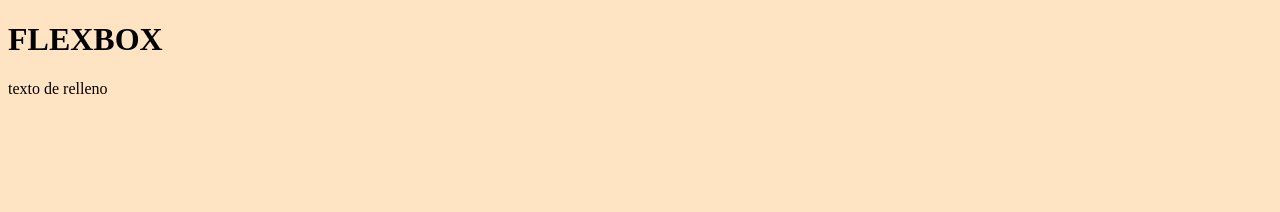
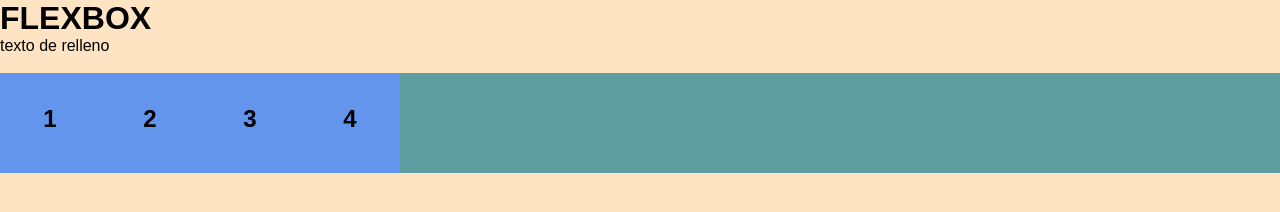
Before and after one commit to Blackbear26/Flexbox, a plain HTML site: page index.html in a window 1280 px wide. Drawn offline with Linux system fonts and the light colour scheme.

Commit message:
Iniciamos con flexbox

```diff
--- a/index.html
+++ b/index.html
@@ -1,12 +1,22 @@
 <!DOCTYPE html>
 <html lang="eS">
+
 <head>
     <meta charset="UTF-8">
     <link rel="stylesheet" href="style.css">
     <title>FLEXBOX</title>
 </head>
+
 <body>
     <H1>FLEXBOX</H1>
     <p>texto de relleno</p>
+    <br>
+    <div class="container">
+        <div class="item">1</div>
+        <div class="item">2</div>
+        <div class="item">3</div>
+        <div class="item">4</divz<
+            >
 </body>
+
 </html>
--- a/style.css
+++ b/style.css
@@ -1,3 +1,25 @@
+*{
+    padding:0 ;
+    margin:0 ;
+    box-sizing: border-box;
+}
+
 body {
     background-color: bisque;
+    font-family: sans-serif;
 }
+
+.container{
+    background-color: cadetblue;
+    display: flex;
+}
+
+.item{
+    background-color: cornflowerblue;
+    width: 100px;
+    height: 100px;
+    text-align: center;
+    font-size: 24px;
+    font-weight: bold;
+    padding-top: 32px;
+}
```
